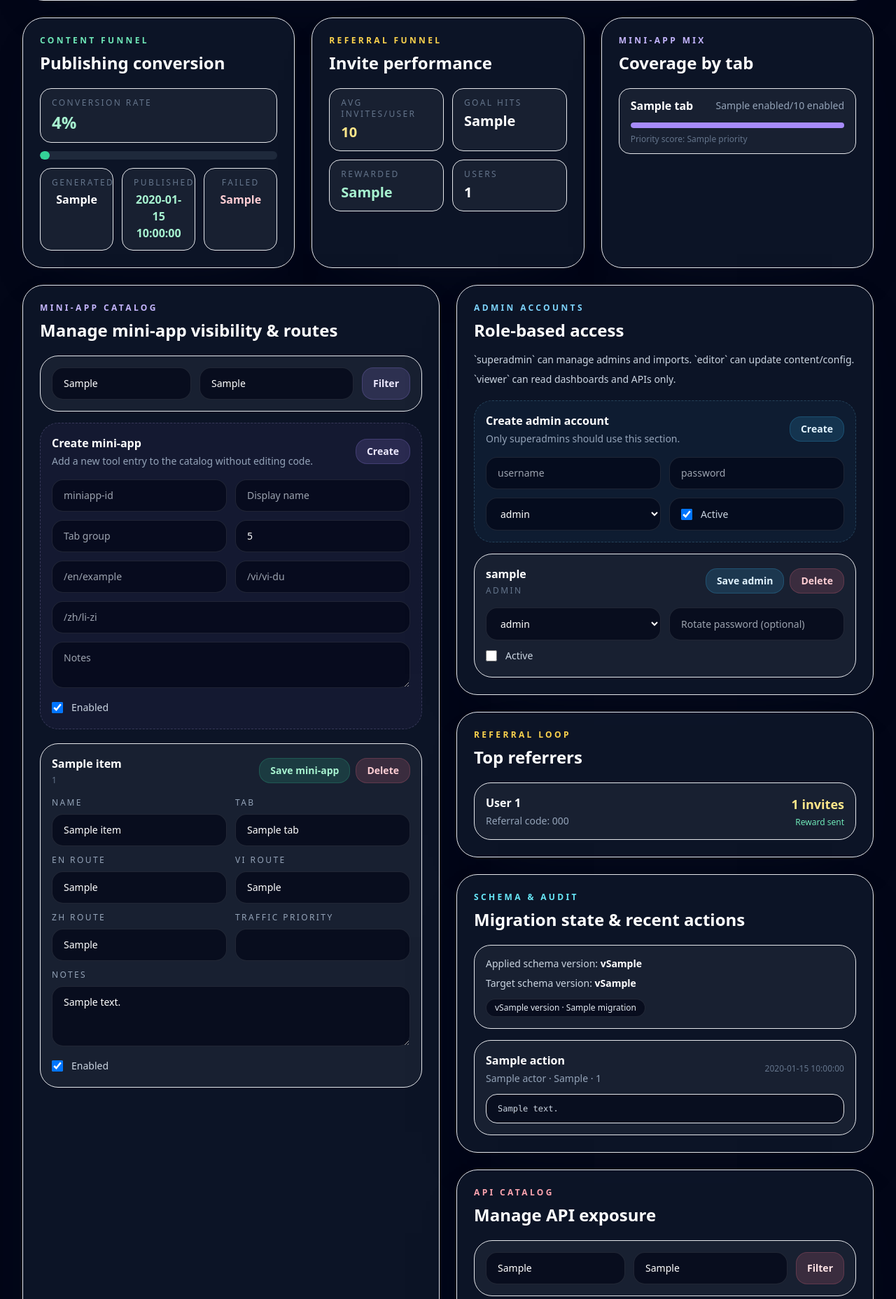
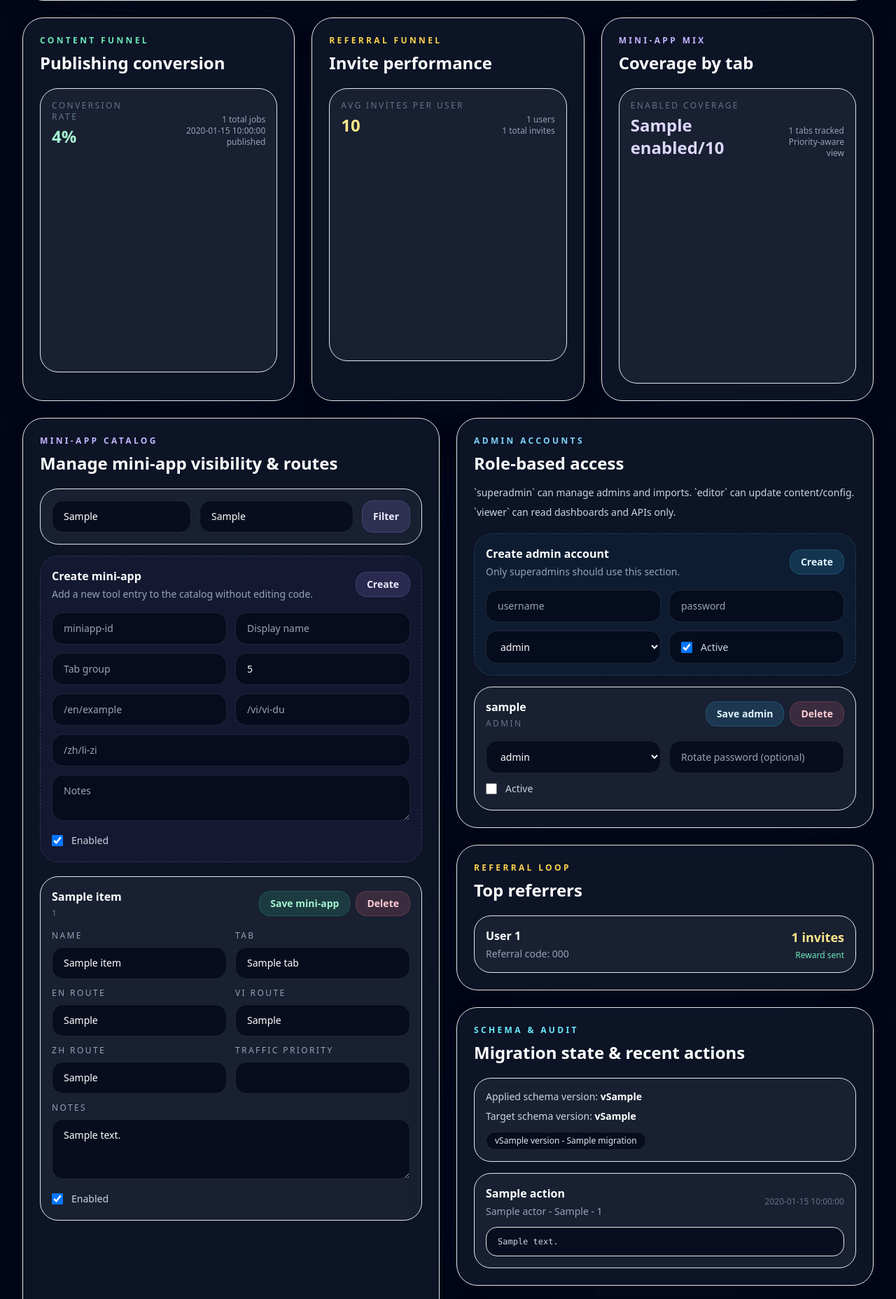
Before and after one commit to shoyrulove-dev/PureHub, a FastAPI app: template command_center/templates/index.html in a window 1280 px wide. Shown: the part 2531-4387 px from the top of the page at 70% size. Run offline with FastAPI, Linux system fonts and the light colour scheme; the template is opened without the code that fills it: most values are stand-ins (such as "Sample title", 1, 10 or a date in 2020); a map, chart or similar area stays blank; parts of the project's set-up code (start-up, migrations or seed data) failed here and were passed over; some libraries are stand-ins or nearby versions.

Commit message:
harden admin login and add analytics charts

```diff
--- a/command_center/main.py
+++ b/command_center/main.py
@@ -18,6 +18,7 @@ try:
         create_admin_account,
         create_api_catalog_entry,
         create_miniapp,
+        clear_login_guards,
         delete_admin_account,
         delete_api_catalog_entry,
         delete_miniapp,
@@ -26,6 +27,7 @@ try:
         get_analytics_snapshot,
         get_dashboard_metrics,
         get_env_value,
+        get_login_guard_state,
         get_schema_status,
         get_user_stats,
         import_control_bundle,
@@ -38,6 +40,7 @@ try:
         list_miniapps,
         list_top_referrers,
         record_audit_log,
+        register_failed_login,
         update_admin_account,
         update_admin_credentials,
         update_api_catalog,
@@ -55,6 +58,7 @@ except ImportError:
         create_admin_account,
         create_api_catalog_entry,
         create_miniapp,
+        clear_login_guards,
         delete_admin_account,
         delete_api_catalog_entry,
         delete_miniapp,
@@ -63,6 +67,7 @@ except ImportError:
         get_analytics_snapshot,
         get_dashboard_metrics,
         get_env_value,
+        get_login_guard_state,
         get_schema_status,
         get_user_stats,
         import_control_bundle,
@@ -75,6 +80,7 @@ except ImportError:
         list_miniapps,
         list_top_referrers,
         record_audit_log,
+        register_failed_login,
         update_admin_account,
         update_admin_credentials,
         update_api_catalog,
@@ -109,6 +115,13 @@ app.add_middleware(
 )
 
 
+def get_client_ip(request: Request) -> str:
+    forwarded_for = request.headers.get("x-forwarded-for", "")
+    if forwarded_for.strip():
+        return forwarded_for.split(",")[0].strip()
+    return request.client.host if request.client else "unknown"
+
+
 @app.on_event("startup")
 def on_startup() -> None:
     init_database()
@@ -136,18 +149,51 @@ def login_action(
     username: str = Form(...),
     password: str = Form(...),
 ) -> RedirectResponse:
-    if not verify_admin_credentials(username.strip(), password):
+    normalized_username = username.strip()
+    client_ip = get_client_ip(request)
+    guard_state = get_login_guard_state(username=normalized_username, ip_address=client_ip)
+    if not guard_state["allowed"]:
+        record_audit_log(
+            actor=normalized_username or "unknown",
+            action="login_blocked",
+            target_type="admin_session",
+            target_id=normalized_username or "unknown",
+            details={
+                "scope": guard_state["scope"],
+                "remaining_seconds": guard_state["remaining_seconds"],
+            },
+            request_meta=request_meta(request),
+        )
         return RedirectResponse(
-            url=f"{PUBLIC_ADMIN_PREFIX}/login?message={quote_plus('Invalid admin credentials.')}",
+            url=f"{PUBLIC_ADMIN_PREFIX}/login?message={quote_plus(str(guard_state['message']))}",
             status_code=303,
         )
 
-    request.session["admin_username"] = username.strip()
+    if not verify_admin_credentials(normalized_username, password):
+        failed_state = register_failed_login(username=normalized_username, ip_address=client_ip)
+        record_audit_log(
+            actor=normalized_username or "unknown",
+            action="login_failed",
+            target_type="admin_session",
+            target_id=normalized_username or "unknown",
+            details={
+                "locked": failed_state["locked"],
+                "remaining_seconds": failed_state["remaining_seconds"],
+            },
+            request_meta=request_meta(request),
+        )
+        return RedirectResponse(
+            url=f"{PUBLIC_ADMIN_PREFIX}/login?message={quote_plus(str(failed_state['message']))}",
+            status_code=303,
+        )
+
+    clear_login_guards(username=normalized_username, ip_address=client_ip)
+    request.session["admin_username"] = normalized_username
     record_audit_log(
-        actor=username.strip(),
+        actor=normalized_username,
         action="login",
         target_type="admin_session",
-        target_id=username.strip(),
+        target_id=normalized_username,
         details={"status": "success"},
         request_meta=request_meta(request),
     )
@@ -198,6 +244,7 @@ def dashboard(
             "audit_logs": list_audit_logs(),
             "schema_status": get_schema_status(),
             "analytics": get_analytics_snapshot(),
+            "analytics_json": json.dumps(get_analytics_snapshot(), ensure_ascii=False),
             "admins": list_admin_accounts(),
             "admin_roles": ADMIN_ROLES,
             "export_bundle_json": json.dumps(export_control_bundle(), indent=2, ensure_ascii=False),
--- a/command_center/templates/index.html
+++ b/command_center/templates/index.html
@@ -5,6 +5,7 @@
     <meta name="viewport" content="width=device-width, initial-scale=1.0" />
     <title>PureHub Command Center Admin</title>
     <script src="https://cdn.tailwindcss.com"></script>
+    <script src="https://cdn.jsdelivr.net/npm/chart.js"></script>
   </head>
   <body class="min-h-screen bg-slate-950 text-slate-100">
     <main class="mx-auto flex min-h-screen w-full max-w-7xl flex-col gap-6 px-4 py-6 sm:px-6 lg:px-8">
@@ -289,27 +290,19 @@
         <section class="rounded-[30px] border border-white/8 bg-slate-900/85 p-6 shadow-[0_30px_90px_-60px_rgba(15,23,42,0.8)]">
           <p class="text-xs font-semibold uppercase tracking-[0.28em] text-emerald-300">Content funnel</p>
           <h2 class="mt-2 text-2xl font-semibold text-white">Publishing conversion</h2>
-          <div class="mt-5 space-y-3">
-            <div class="rounded-2xl border border-white/8 bg-white/5 px-4 py-3">
+          <div class="mt-5 rounded-[26px] border border-white/8 bg-white/5 p-4">
+            <div class="flex items-end justify-between gap-3">
+              <div>
                 <p class="text-xs uppercase tracking-[0.2em] text-slate-500">Conversion rate</p>
                 <p class="mt-1 text-2xl font-semibold text-emerald-200">{{ analytics.content.conversion_rate }}%</p>
               </div>
-            <div class="h-3 overflow-hidden rounded-full bg-slate-800">
-              <div class="h-full rounded-full bg-emerald-400" style="width: {{ analytics.content.conversion_rate }}%"></div>
+              <div class="text-right text-xs text-slate-400">
+                <p>{{ analytics.content.total_articles }} total jobs</p>
+                <p>{{ analytics.content.published_articles }} published</p>
               </div>
-            <div class="grid gap-3 sm:grid-cols-3">
-              <div class="rounded-2xl border border-white/8 bg-white/5 px-4 py-3 text-center">
-                <p class="text-xs uppercase tracking-[0.2em] text-slate-500">Generated</p>
-                <p class="mt-1 font-semibold text-white">{{ analytics.content.generated_articles }}</p>
             </div>
-              <div class="rounded-2xl border border-white/8 bg-white/5 px-4 py-3 text-center">
-                <p class="text-xs uppercase tracking-[0.2em] text-slate-500">Published</p>
-                <p class="mt-1 font-semibold text-emerald-200">{{ analytics.content.published_articles }}</p>
-              </div>
-              <div class="rounded-2xl border border-white/8 bg-white/5 px-4 py-3 text-center">
-                <p class="text-xs uppercase tracking-[0.2em] text-slate-500">Failed</p>
-                <p class="mt-1 font-semibold text-rose-200">{{ analytics.content.failed_articles }}</p>
-              </div>
+            <div class="mt-4 h-72">
+              <canvas id="contentChart"></canvas>
             </div>
           </div>
         </section>
@@ -317,22 +310,19 @@
         <section class="rounded-[30px] border border-white/8 bg-slate-900/85 p-6 shadow-[0_30px_90px_-60px_rgba(15,23,42,0.8)]">
           <p class="text-xs font-semibold uppercase tracking-[0.28em] text-amber-300">Referral funnel</p>
           <h2 class="mt-2 text-2xl font-semibold text-white">Invite performance</h2>
-          <div class="mt-5 grid gap-3 sm:grid-cols-2">
-            <div class="rounded-2xl border border-white/8 bg-white/5 px-4 py-3">
-              <p class="text-xs uppercase tracking-[0.2em] text-slate-500">Avg invites/user</p>
-              <p class="mt-1 text-xl font-semibold text-amber-200">{{ analytics.referrals.avg_invites_per_user }}</p>
+          <div class="mt-5 rounded-[26px] border border-white/8 bg-white/5 p-4">
+            <div class="flex items-end justify-between gap-3">
+              <div>
+                <p class="text-xs uppercase tracking-[0.2em] text-slate-500">Avg invites per user</p>
+                <p class="mt-1 text-2xl font-semibold text-amber-200">{{ analytics.referrals.avg_invites_per_user }}</p>
               </div>
-            <div class="rounded-2xl border border-white/8 bg-white/5 px-4 py-3">
-              <p class="text-xs uppercase tracking-[0.2em] text-slate-500">Goal hits</p>
-              <p class="mt-1 text-xl font-semibold text-white">{{ analytics.referrals.invite_goal_hits }}</p>
+              <div class="text-right text-xs text-slate-400">
+                <p>{{ analytics.referrals.total_users }} users</p>
+                <p>{{ analytics.referrals.total_invites }} total invites</p>
               </div>
-            <div class="rounded-2xl border border-white/8 bg-white/5 px-4 py-3">
-              <p class="text-xs uppercase tracking-[0.2em] text-slate-500">Rewarded</p>
-              <p class="mt-1 text-xl font-semibold text-emerald-200">{{ analytics.referrals.rewarded_users }}</p>
             </div>
-            <div class="rounded-2xl border border-white/8 bg-white/5 px-4 py-3">
-              <p class="text-xs uppercase tracking-[0.2em] text-slate-500">Users</p>
-              <p class="mt-1 text-xl font-semibold text-white">{{ analytics.referrals.total_users }}</p>
+            <div class="mt-4 h-72">
+              <canvas id="referralChart"></canvas>
             </div>
           </div>
         </section>
@@ -340,19 +330,20 @@
         <section class="rounded-[30px] border border-white/8 bg-slate-900/85 p-6 shadow-[0_30px_90px_-60px_rgba(15,23,42,0.8)]">
           <p class="text-xs font-semibold uppercase tracking-[0.28em] text-violet-300">Mini-app mix</p>
           <h2 class="mt-2 text-2xl font-semibold text-white">Coverage by tab</h2>
-          <div class="mt-5 space-y-3">
-            {% for tab in analytics.miniapps.tabs %}
-            <div class="rounded-2xl border border-white/8 bg-white/5 px-4 py-3">
-              <div class="flex items-center justify-between gap-3">
-                <p class="font-semibold text-white">{{ tab.tab }}</p>
-                <p class="text-sm text-slate-400">{{ tab.enabled }}/{{ tab.total }} enabled</p>
+          <div class="mt-5 rounded-[26px] border border-white/8 bg-white/5 p-4">
+            <div class="flex items-end justify-between gap-3">
+              <div>
+                <p class="text-xs uppercase tracking-[0.2em] text-slate-500">Enabled coverage</p>
+                <p class="mt-1 text-2xl font-semibold text-violet-200">{{ analytics.miniapps.enabled }}/{{ analytics.miniapps.total }}</p>
               </div>
-              <div class="mt-3 h-2 overflow-hidden rounded-full bg-slate-800">
-                <div class="h-full rounded-full bg-violet-400" style="width: {{ (tab.enabled / tab.total * 100) if tab.total else 0 }}%"></div>
+              <div class="text-right text-xs text-slate-400">
+                <p>{{ analytics.miniapps.tabs|length }} tabs tracked</p>
+                <p>Priority-aware view</p>
               </div>
-              <p class="mt-2 text-xs text-slate-500">Priority score: {{ tab.priority }}</p>
             </div>
-            {% endfor %}
+            <div class="mt-4 h-72">
+              <canvas id="miniappChart"></canvas>
+            </div>
           </div>
         </section>
       </section>
@@ -537,7 +528,7 @@
               <p class="mt-2 text-sm text-slate-300">Target schema version: <span class="font-semibold text-white">v{{ schema_status.current_version }}</span></p>
               <div class="mt-3 flex flex-wrap gap-2">
                 {% for migration in schema_status.migrations %}
-                <span class="rounded-full border border-white/10 bg-slate-950/70 px-3 py-1 text-xs text-slate-200">v{{ migration.version }} · {{ migration.name }}</span>
+                <span class="rounded-full border border-white/10 bg-slate-950/70 px-3 py-1 text-xs text-slate-200">v{{ migration.version }} - {{ migration.name }}</span>
                 {% endfor %}
               </div>
             </div>
@@ -547,7 +538,7 @@
                 <div class="flex flex-wrap items-center justify-between gap-3">
                   <div>
                     <p class="font-semibold text-white">{{ item.action }}</p>
-                    <p class="mt-1 text-sm text-slate-400">{{ item.actor }} · {{ item.target_type }} · {{ item.target_id }}</p>
+                    <p class="mt-1 text-sm text-slate-400">{{ item.actor }} - {{ item.target_type }} - {{ item.target_id }}</p>
                   </div>
                   <p class="text-xs text-slate-500">{{ item.created_at }}</p>
                 </div>
@@ -647,5 +638,115 @@
         </section>
       </section>
     </main>
+    <script>
+      (() => {
+        const analytics = {{ analytics_json | safe }};
+        const sharedOptions = {
+          responsive: true,
+          maintainAspectRatio: false,
+          plugins: {
+            legend: {
+              labels: {
+                color: "#cbd5e1",
+                boxWidth: 12,
+              },
+            },
+            tooltip: {
+              backgroundColor: "rgba(15, 23, 42, 0.96)",
+              titleColor: "#f8fafc",
+              bodyColor: "#e2e8f0",
+              borderColor: "rgba(148, 163, 184, 0.15)",
+              borderWidth: 1,
+            },
+          },
+          scales: {
+            x: {
+              ticks: { color: "#94a3b8" },
+              grid: { color: "rgba(148, 163, 184, 0.08)" },
+            },
+            y: {
+              ticks: { color: "#94a3b8" },
+              grid: { color: "rgba(148, 163, 184, 0.08)" },
+            },
+          },
+        };
+
+        new Chart(document.getElementById("contentChart"), {
+          type: "doughnut",
+          data: {
+            labels: ["Published", "Generated", "Failed"],
+            datasets: [
+              {
+                data: [
+                  analytics.content.published_articles,
+                  analytics.content.generated_articles,
+                  analytics.content.failed_articles,
+                ],
+                backgroundColor: ["#34d399", "#38bdf8", "#fb7185"],
+                borderColor: ["#022c22", "#082f49", "#4c0519"],
+                borderWidth: 1,
+              },
+            ],
+          },
+          options: {
+            ...sharedOptions,
+            cutout: "62%",
+            scales: undefined,
+          },
+        });
+
+        new Chart(document.getElementById("referralChart"), {
+          type: "bar",
+          data: {
+            labels: ["Users", "Invites", "Goal Hits", "Rewarded"],
+            datasets: [
+              {
+                label: "Referral funnel",
+                data: [
+                  analytics.referrals.total_users,
+                  analytics.referrals.total_invites,
+                  analytics.referrals.invite_goal_hits,
+                  analytics.referrals.rewarded_users,
+                ],
+                backgroundColor: ["#f59e0b", "#fbbf24", "#fde68a", "#34d399"],
+                borderRadius: 12,
+              },
+            ],
+          },
+          options: {
+            ...sharedOptions,
+            plugins: {
+              ...sharedOptions.plugins,
+              legend: { display: false },
+            },
+          },
+        });
+
+        new Chart(document.getElementById("miniappChart"), {
+          type: "bar",
+          data: {
+            labels: analytics.miniapps.tabs.map((item) => item.tab),
+            datasets: [
+              {
+                label: "Enabled",
+                data: analytics.miniapps.tabs.map((item) => item.enabled),
+                backgroundColor: "#a78bfa",
+                borderRadius: 10,
+              },
+              {
+                label: "Total",
+                data: analytics.miniapps.tabs.map((item) => item.total),
+                backgroundColor: "#334155",
+                borderRadius: 10,
+              },
+            ],
+          },
+          options: {
+            ...sharedOptions,
+            indexAxis: "y",
+          },
+        });
+      })();
+    </script>
   </body>
 </html>
```
Also changed, not shown: command_center/database.py (+131 -2 lines). Lines whose indentation alone changed are shown as unchanged.
